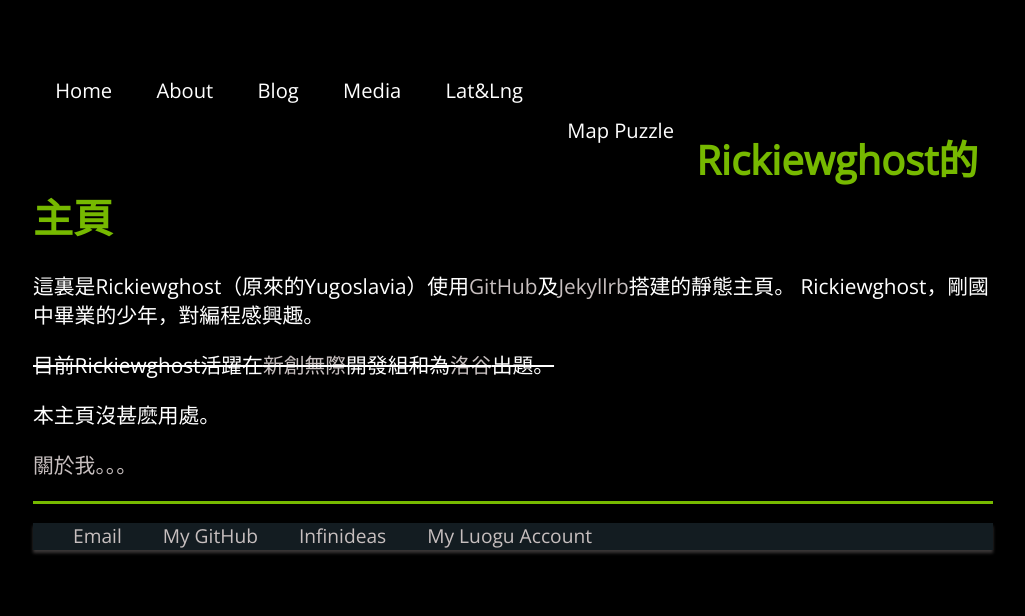
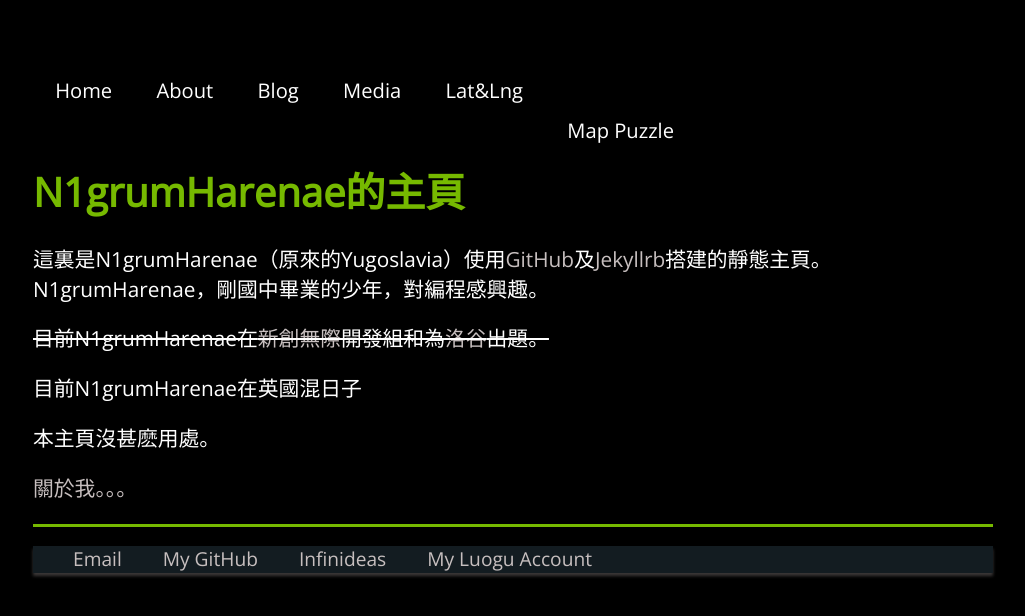
Before and after one commit to Jugoslawien/jugoslawien.github.io, a Jekyll site: the page built from index.html, in a window 1280 px wide. Shown: the top 616 px of the page, without its empty margins (127-1152 px from the left). Built offline with Jekyll 4.4.1, drawn with Linux system fonts in a browser that asks for light colours; a script that is not in the unit is left out.

Commit message:
Update index.html

```diff
--- a/index.html
+++ b/index.html
@@ -1,15 +1,16 @@
 ---
 layout: default
-title: Rickiewghost Alliance
+title: N1grumHarenae's Page
 ---
     <link href="../yugo_af1_icon.ico" rel="shortcut icon">
 
 
 <div class="blurb">
-	<h1>Rickiewghost的主頁</h1>
-	<p>這裏是Rickiewghost（原來的Yugoslavia）使用<a target="_blank" href=https://github.com/>GitHub</a>及<a target="_blank" href=http://jekyllrb.com/>Jekyllrb</a>搭建的靜態主頁。
-           Rickiewghost，剛國中畢業的少年，對編程感興趣。</p>
-        <p><s>目前Rickiewghost活躍在<a target="_blank" href="http://www.infinideas.org/">新創無際</a>開發組和為<a target="_blank" href="https://www.luogu.org/">洛谷</a>出題。</s></p>
+	<h1>N1grumHarenae的主頁</h1>
+	<p>這裏是N1grumHarenae（原來的Yugoslavia）使用<a target="_blank" href=https://github.com/>GitHub</a>及<a target="_blank" href=http://jekyllrb.com/>Jekyllrb</a>搭建的靜態主頁。
+           N1grumHarenae，剛國中畢業的少年，對編程感興趣。</p>
+        <p><s>目前N1grumHarenae在<a target="_blank" href="http://www.infinideas.org/">新創無際</a>開發組和為<a target="_blank" href="https://www.luogu.org/">洛谷</a>出題。</s></p>
+	<p>目前N1grumHarenae在英國混日子</p>
 	<p>本主頁沒甚麽用處。</p>
 	<p><a href="/about">關於我。。。</a></p>
 
```
